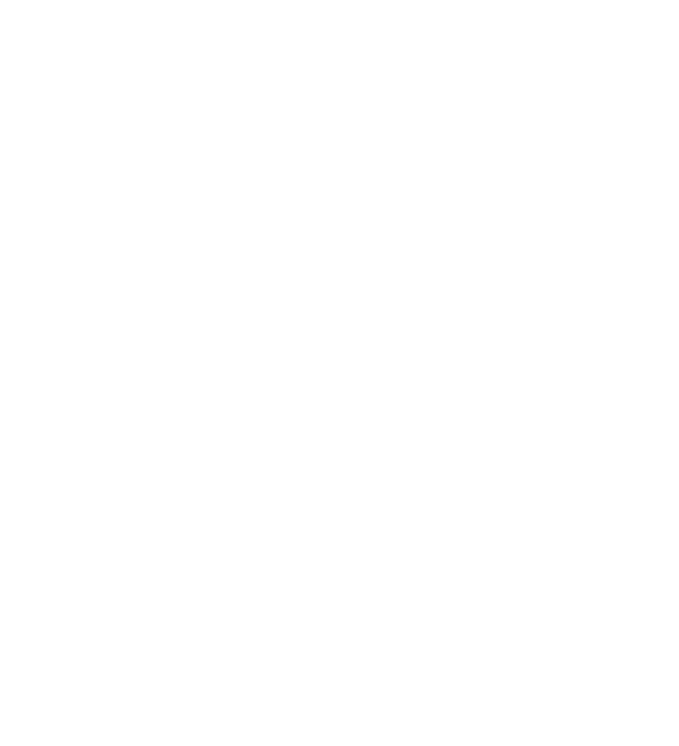
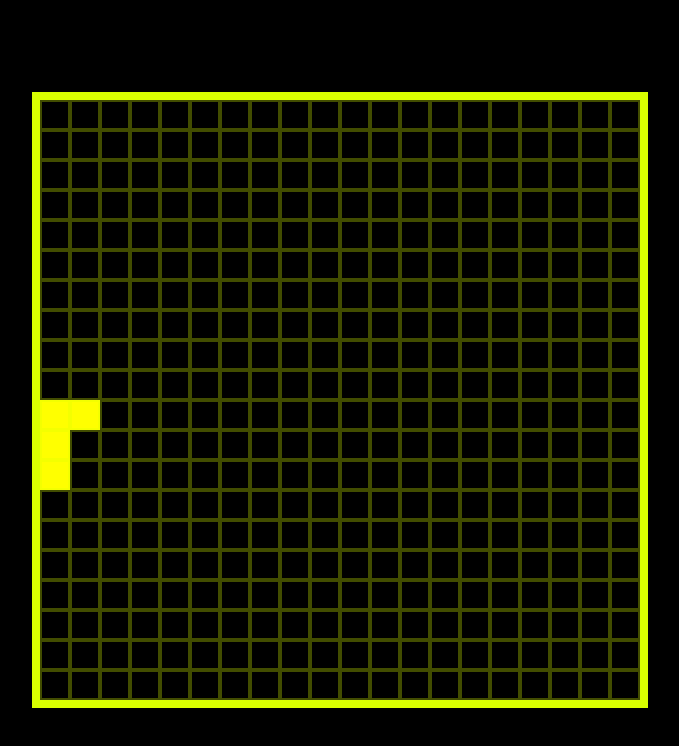
Before and after one commit to Dimikik/Games, a plain HTML site: page Tetris/index.html in a window 1280 px wide. Shown: the whole page, without its empty margins (300-979 px from the left). Drawn offline with Linux system fonts and the light colour scheme.

Commit message:
тетрис почти падает

```diff
--- a/Tetris/index.html
+++ b/Tetris/index.html
@@ -4,8 +4,10 @@
     <meta charset="UTF-8">
     <meta name="viewport" content="width=device-width, initial-scale=1.0">
     <title>The_Tetris</title>
+    <link rel="stylesheet" href="style.css">
 </head>
 <body>
-
+    <div id="ground"></div>
+    <script src="script.js"></script>
 </body>
 </html>
--- a/Tetris/script.js
+++ b/Tetris/script.js
@@ -0,0 +1,52 @@
+'use strict'
+let ground = document.getElementById('ground');
+for (let y = 1; y <= 20; y++){
+    for(let x = 1; x <= 20; x++){
+        let cell = document.createElement('div');
+        cell.id = String(x) + ' ' + String(y);
+        cell.style.height = '30px';
+        cell.style.width = '30px';
+        cell.style.border = 'solid 2px rgba(217, 255, 0, 0.3)';
+        ground.appendChild(cell);
+    }
+}
+let figures = [['1 1', '1 2', '2 1', '2 2'], ['1 1', '1 2', '1 3', '1 4'], ['1 2', '2 2', '2 1', '3 1'], ['1 1', '2 1', '2 2', '3 2'], ['1 1', '2 1', '2 2', '2 3'], ['1 1', '1 2', '1 3', '2 1']];
+function render(){
+    for (let y = 1; y <= cells; y++){
+        for(let x = 1; x <= cells; x++){
+            if (filled_cells[0].indexOf(String(x) + ' ' + String(y)) != -1 || filled_cells[1].indexOf(String(x) + ' ' + String(y)) != -1){
+                let cell = document.getElementById(String(x) + ' ' + String(y));
+                cell.style.backgroundColor = 'yellow';
+            }
+            else{
+                let cell_empty = document.getElementById(String(x) + ' ' + String(y));
+                cell_empty.style.backgroundColor = 'black';
+            }
+        }
+    }
+}
+function Game(){
+    if (figure == 0) figure = figures[Math.floor(Math.random()*figures.length)];
+    filled_cells[1] = figure;
+    for(let i = 0; i < figure.length; i++){
+        x2 = Number(figure[i].split(' ')[0]);
+        y2 = Number(figure[i].split(' ')[1]) + 1;
+        if (y_max < y2) y_max = y2;
+        console.log(filled_cells[0].indexOf(x2 + ' ' + (y2 + 1)) != -1)
+        if (filled_cells[0].indexOf(x2 + ' ' + (y2 + 1)) != -1) y_max = cells;
+        figure[i] = (x2 + ' ' + y2);
+    }
+    if (y_max == cells){
+        filled_cells[0].push(...figure);
+        y_max = 0;
+        figure = 0;
+    }
+    render()
+}
+let filled_cells = [[],[]];
+let cells = 20;
+let figure = 0;
+let x2 = ' ';
+let y2 = ' ';
+let y_max = 0;
+let id = setInterval(()=> {Game()},500);
--- a/Tetris/style.css
+++ b/Tetris/style.css
@@ -0,0 +1,20 @@
+*{
+    margin: 0;
+    padding: 0;
+    box-sizing: border-box;
+}
+body{
+    background-color: black;
+    height: 100vh;
+    display: flex;
+    justify-content: center;
+    align-items: center;
+}
+#ground{
+    background-color: black;
+    height: 616px;
+    width: 616px;
+    border: 8px rgb(217, 255, 0) solid;
+    display: flex;
+    flex-wrap: wrap;
+}
```
Also changed, not shown: Snake/index.html (+1 -1 lines), Snake/script.js (+9 -8 lines).
